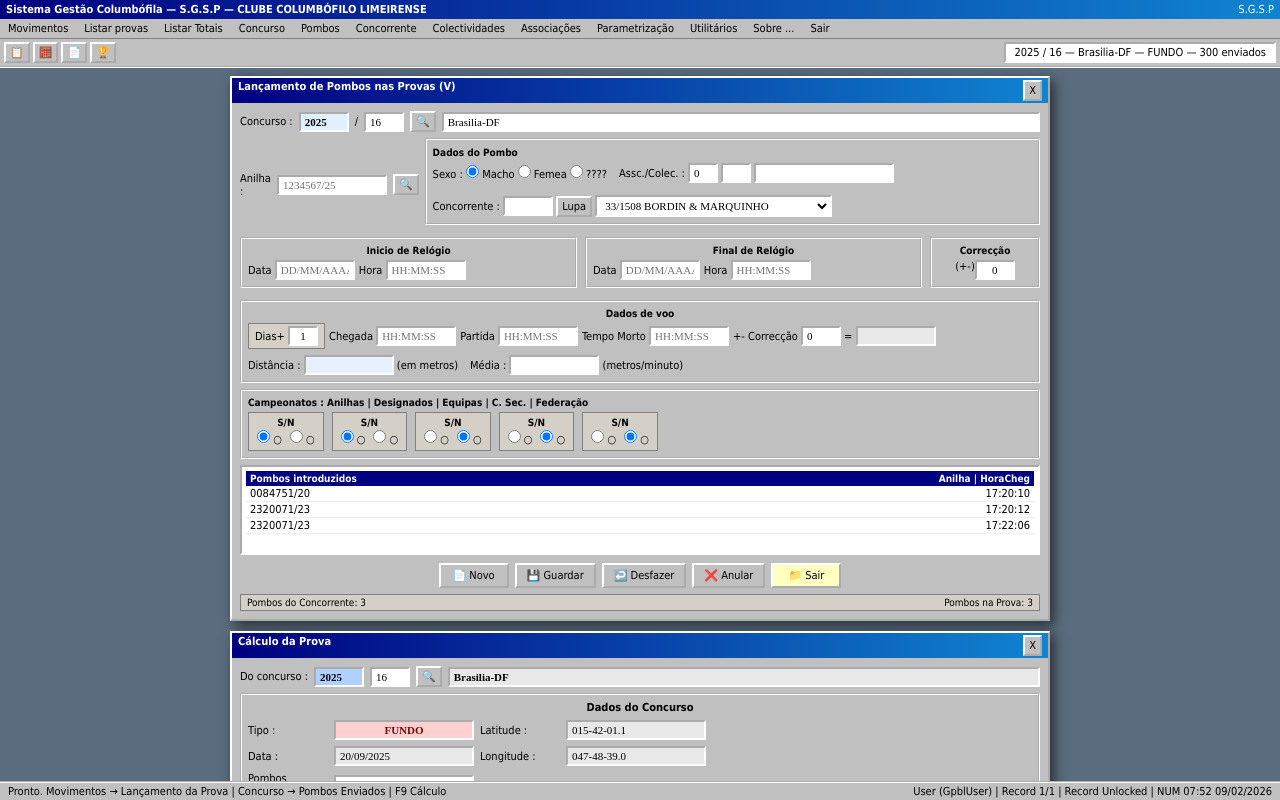
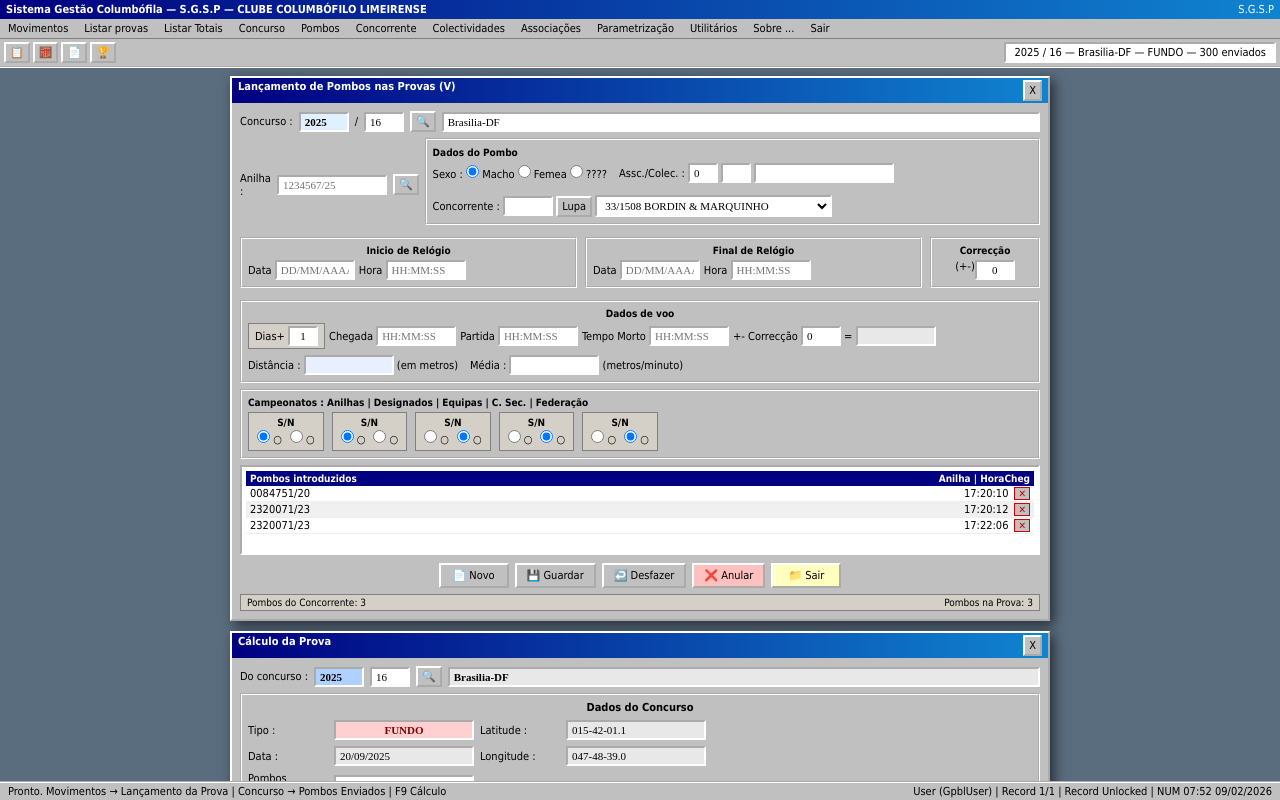
Before and after one commit to Glauciano/sgsp, a React (Vite) app: page / in a window 1280 px wide. Built offline with nearby package versions, Linux system fonts and the light colour scheme.

Commit message:
v43 excluir pombos - anular funcionando

```diff
--- a/package.json
+++ b/package.json
@@ -27,6 +27,6 @@
     "react-dom": "^18.3.1"
   },
   "engines": {
-    "node": "22.x"
+    "node": "20.x"
   }
 }
--- a/src/App.jsx
+++ b/src/App.jsx
@@ -774,15 +774,16 @@ export default function SGSP_Completo(){
               <div style={{display:'flex',gap:'6px'}}>
                 <div style={{flex:1,backgroundColor:'#fff',border:'2px inset #fff',height:'90px',overflowY:'auto',padding:'4px'}}>
                   <div style={{fontWeight:'bold',fontSize:'10px',backgroundColor:'#000080',color:'#fff',padding:'2px 4px',display:'flex',justifyContent:'space-between'}}><span>Pombos introduzidos</span><span>Anilha | HoraCheg</span></div>
-                  {anilhasLancadas.map((a,i)=>(<div key={i} style={{display:'flex',justifyContent:'space-between',fontSize:'11px',padding:'1px 4px',borderBottom:'1px solid #eee'}}><span>{a.anilha}</span><span>{a.hora}</span></div>))}
+                  {anilhasLancadas.length===0 && <div style={{fontSize:'10px',color:'#808080',textAlign:'center',padding:'6px'}}>Nenhum pombo lançado — digite Anilha e clique Novo</div>}
+                  {anilhasLancadas.map((a,i)=>(<div key={i} style={{display:'flex',justifyContent:'space-between',fontSize:'11px',padding:'1px 4px',borderBottom:'1px solid #eee',backgroundColor:i%2?'#f0f0f0':'#fff'}}><span>{a.anilha}</span><span style={{display:'flex',gap:'6px',alignItems:'center'}}>{a.hora} <button type="button" title="Excluir pombo" onClick={()=>{ setAnilhasLancadas(anilhasLancadas.filter((_,idx)=>idx!==i)); setMsg('Pombo '+a.anilha+' excluído'); }} style={{...s.tbtn,padding:'0 3px',fontSize:'10px',color:'#c00',border:'1px solid #c00'}}>✕</button></span></div>))}
                 </div>
               </div>
 
               <div style={{display:'flex',justifyContent:'center',gap:'6px',marginTop:'8px',flexWrap:'wrap'}}>
-                <button type="button" style={s.btn} onClick={()=>{ if(!form.anilha) return setMsg('Informe Anilha'); setAnilhasLancadas([...anilhasLancadas,{anilha:form.anilha,hora:form.diaCheg||'12:00:00'}]); setForm({...form,anilha:''}); setMsg('Pombo lançado — ENTER próximo campo'); }}>📄 Novo</button>
-                <button type="button" style={s.btn} onClick={()=>setMsg('Guardado — Movimentos → Cálculo de Prova para apurar')}>💾 Guardar</button>
-                <button type="button" style={s.btn}>↩️ Desfazer</button>
-                <button type="button" style={s.btn} onClick={apagarCalculo}>❌ Anular</button>
+                <button type="button" style={s.btn} onClick={()=>{ if(!form.anilha) return setMsg('Informe Anilha'); setAnilhasLancadas([...anilhasLancadas,{anilha:form.anilha,hora:form.diaCheg||'12:00:00'}]); setForm({...form,anilha:''}); setMsg('Pombo lançado — '+anilhasLancadas.length+1+' pombos'); }}>📄 Novo</button>
+                <button type="button" style={s.btn} onClick={()=>setMsg('Guardado — '+anilhasLancadas.length+' pombos — Movimentos → Cálculo de Prova para apurar')}>💾 Guardar</button>
+                <button type="button" style={s.btn} onClick={()=>{ if(form.anilha || form.concorrente){ setForm({...form,anilha:'',concorrente:'',distancia:'',media:''}); setMsg('Formulário desfeito'); }}}>↩️ Desfazer</button>
+                <button type="button" style={{...s.btn,backgroundColor:'#ffc0c0'}} onClick={()=>{ if(anilhasLancadas.length===0) return setMsg('Nenhum pombo para anular'); if(confirm('Anular último pombo '+anilhasLancadas[anilhasLancadas.length-1].anilha+'?')){ setAnilhasLancadas(anilhasLancadas.slice(0,-1)); setMsg('Último pombo anulado'); } }}>❌ Anular</button>
                 <button type="button" style={{...s.btn,backgroundColor:'#ffffc0'}} onClick={()=>close('lancamento')}>📁 Sair</button>
               </div>
               </form>
```
